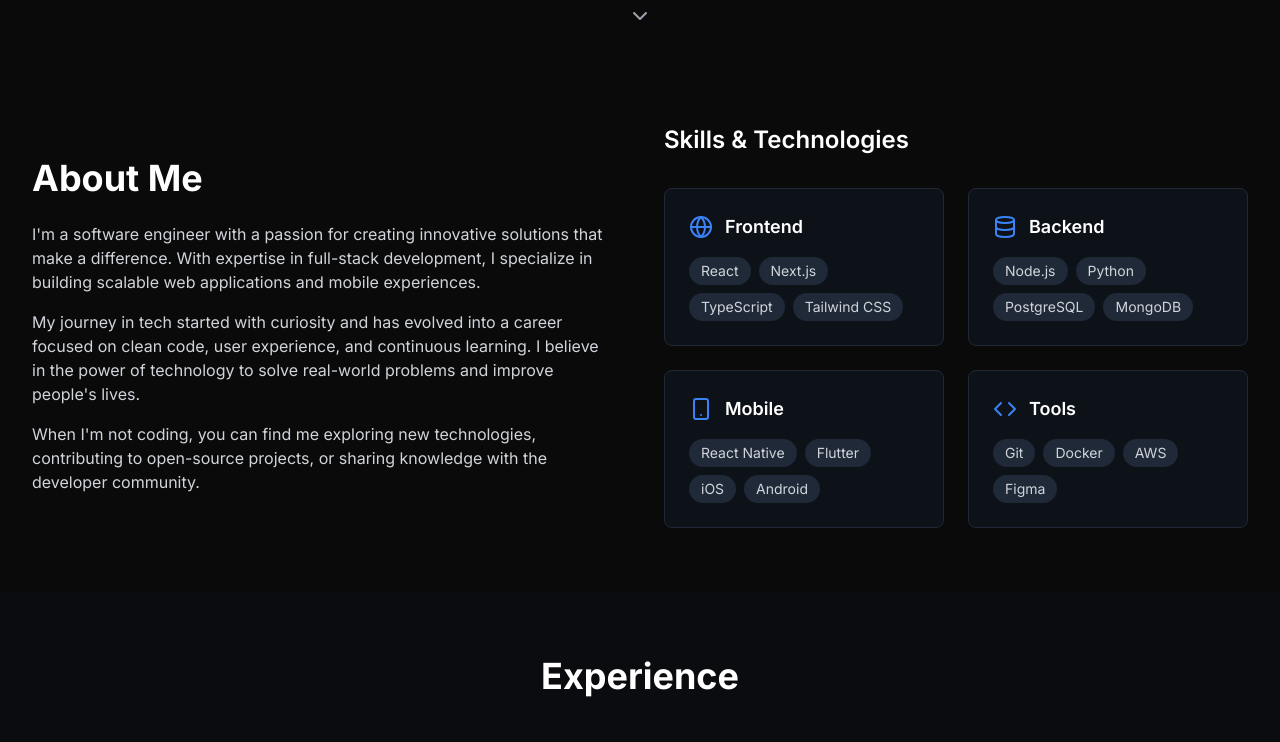
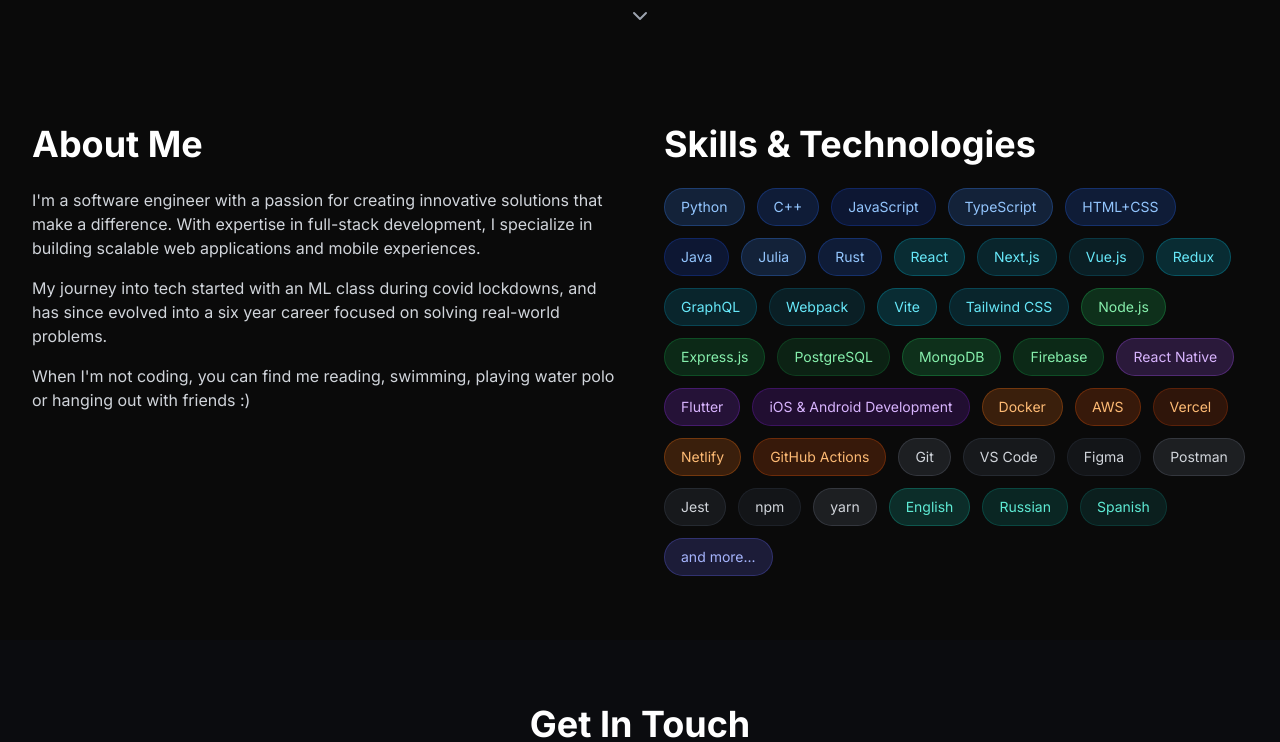
Before and after one commit to Daniel-Iofin/danieliofin.com, a Next.js app: page / in a window 1280 px wide. Shown: the part 740-1482 px from the top of the page. Built offline with nearby package versions, Linux system fonts and the light colour scheme.

Commit message:
Updated about section, hid other sections

```diff
--- a/app/page.tsx
+++ b/app/page.tsx
@@ -1,7 +1,7 @@
 import Hero from '@/components/Hero'
 import About from '@/components/About'
-import Experience from '@/components/Experience'
-import Projects from '@/components/Projects'
+// import Experience from '@/components/Experience'
+// import Projects from '@/components/Projects'
 import Contact from '@/components/Contact'
 import Navigation from '@/components/Navigation'
 
@@ -11,8 +11,8 @@
       <Navigation />
       <Hero />
       <About />
-      <Experience />
-      <Projects />
+      {/* <Experience /> */}
+      {/* <Projects /> */}
       <Contact />
     </main>
   )
--- a/components/About.tsx
+++ b/components/About.tsx
@@ -5,10 +5,61 @@
 
 const About = () => {
   const skills = [
-    { name: 'Frontend', icon: Globe, items: ['React', 'Next.js', 'TypeScript', 'Tailwind CSS'] },
-    { name: 'Backend', icon: Database, items: ['Node.js', 'Python', 'PostgreSQL', 'MongoDB'] },
-    { name: 'Mobile', icon: Smartphone, items: ['React Native', 'Flutter', 'iOS', 'Android'] },
-    { name: 'Tools', icon: Code, items: ['Git', 'Docker', 'AWS', 'Figma'] },
+    // Programming Languages (Blue tones)
+    { name: 'Python', category: 'languages', color: 'bg-blue-500/20 text-blue-300 border-blue-500/30' },
+    { name: 'C++', category: 'languages', color: 'bg-blue-600/20 text-blue-300 border-blue-600/30' },
+    { name: 'JavaScript', category: 'languages', color: 'bg-blue-700/20 text-blue-300 border-blue-700/30' },
+    { name: 'TypeScript', category: 'languages', color: 'bg-blue-500/20 text-blue-300 border-blue-500/30' },
+    { name: 'HTML+CSS', category: 'languages', color: 'bg-blue-600/20 text-blue-300 border-blue-600/30' },
+    { name: 'Java', category: 'languages', color: 'bg-blue-700/20 text-blue-300 border-blue-700/30' },
+    { name: 'Julia', category: 'languages', color: 'bg-blue-500/20 text-blue-300 border-blue-500/30' },
+    { name: 'Rust', category: 'languages', color: 'bg-blue-600/20 text-blue-300 border-blue-600/30' },
+
+    // Frontend Technologies (Cyan tones)
+    { name: 'React', category: 'frontend', color: 'bg-cyan-500/20 text-cyan-300 border-cyan-500/30' },
+    { name: 'Next.js', category: 'frontend', color: 'bg-cyan-600/20 text-cyan-300 border-cyan-600/30' },
+    { name: 'Vue.js', category: 'frontend', color: 'bg-cyan-700/20 text-cyan-300 border-cyan-700/30' },
+    { name: 'Redux', category: 'frontend', color: 'bg-cyan-500/20 text-cyan-300 border-cyan-500/30' },
+    { name: 'GraphQL', category: 'frontend', color: 'bg-cyan-600/20 text-cyan-300 border-cyan-600/30' },
+    { name: 'Webpack', category: 'frontend', color: 'bg-cyan-700/20 text-cyan-300 border-cyan-700/30' },
+    { name: 'Vite', category: 'frontend', color: 'bg-cyan-500/20 text-cyan-300 border-cyan-500/30' },
+    { name: 'Tailwind CSS', category: 'frontend', color: 'bg-cyan-600/20 text-cyan-300 border-cyan-600/30' },
+
+    // Backend Technologies (Green tones)
+    { name: 'Node.js', category: 'backend', color: 'bg-green-500/20 text-green-300 border-green-500/30' },
+    { name: 'Express.js', category: 'backend', color: 'bg-green-600/20 text-green-300 border-green-600/30' },
+    { name: 'PostgreSQL', category: 'backend', color: 'bg-green-700/20 text-green-300 border-green-700/30' },
+    { name: 'MongoDB', category: 'backend', color: 'bg-green-500/20 text-green-300 border-green-500/30' },
+    { name: 'Firebase', category: 'backend', color: 'bg-green-600/20 text-green-300 border-green-600/30' },
+
+    // Mobile & Cross-platform (Purple tones)
+    { name: 'React Native', category: 'mobile', color: 'bg-purple-500/20 text-purple-300 border-purple-500/30' },
+    { name: 'Flutter', category: 'mobile', color: 'bg-purple-600/20 text-purple-300 border-purple-600/30' },
+    { name: 'iOS & Android Development', category: 'mobile', color: 'bg-purple-700/20 text-purple-300 border-purple-700/30' },
+
+    // DevOps & Cloud (Orange tones)
+    { name: 'Docker', category: 'devops', color: 'bg-orange-500/20 text-orange-300 border-orange-500/30' },
+    { name: 'AWS', category: 'devops', color: 'bg-orange-600/20 text-orange-300 border-orange-600/30' },
+    { name: 'Vercel', category: 'devops', color: 'bg-orange-700/20 text-orange-300 border-orange-700/30' },
+    { name: 'Netlify', category: 'devops', color: 'bg-orange-500/20 text-orange-300 border-orange-500/30' },
+    { name: 'GitHub Actions', category: 'devops', color: 'bg-orange-600/20 text-orange-300 border-orange-600/30' },
+
+    // Tools & Others (Gray tones)
+    { name: 'Git', category: 'tools', color: 'bg-gray-500/20 text-gray-300 border-gray-500/30' },
+    { name: 'VS Code', category: 'tools', color: 'bg-gray-600/20 text-gray-300 border-gray-600/30' },
+    { name: 'Figma', category: 'tools', color: 'bg-gray-700/20 text-gray-300 border-gray-700/30' },
+    { name: 'Postman', category: 'tools', color: 'bg-gray-500/20 text-gray-300 border-gray-500/30' },
+    { name: 'Jest', category: 'tools', color: 'bg-gray-600/20 text-gray-300 border-gray-600/30' },
+    { name: 'npm', category: 'tools', color: 'bg-gray-700/20 text-gray-300 border-gray-700/30' },
+    { name: 'yarn', category: 'tools', color: 'bg-gray-500/20 text-gray-300 border-gray-500/30' },
+
+    // Spoken Languages (Teal tones)
+    { name: 'English', category: 'spoken', color: 'bg-teal-500/20 text-teal-300 border-teal-500/30' },
+    { name: 'Russian', category: 'spoken', color: 'bg-teal-600/20 text-teal-300 border-teal-600/30' },
+    { name: 'Spanish', category: 'spoken', color: 'bg-teal-700/20 text-teal-300 border-teal-700/30' },
+
+    // And More (Indigo tones)
+    { name: 'and more...', category: 'more', color: 'bg-indigo-500/20 text-indigo-300 border-indigo-500/30' }
   ]
 
   return (
@@ -19,7 +70,7 @@
           whileInView={{ opacity: 1, y: 0 }}
           transition={{ duration: 0.8 }}
           viewport={{ once: true }}
-          className="grid lg:grid-cols-2 gap-12 items-center"
+          className="grid lg:grid-cols-2 gap-12 items-start"
         >
           <div>
             <motion.h2
@@ -45,53 +96,39 @@
                 and mobile experiences.
               </p>
               <p>
-                My journey in tech started with curiosity and has evolved into a career focused on
-                clean code, user experience, and continuous learning. I believe in the power of
-                technology to solve real-world problems and improve people's lives.
+                My journey into tech started with an ML class during covid lockdowns,
+                and has since evolved into a six year career focused on solving real-world problems.
               </p>
               <p>
-                When I'm not coding, you can find me exploring new technologies, contributing to
-                open-source projects, or sharing knowledge with the developer community.
+                When I'm not coding, you can find me reading, swimming, playing water polo or hanging out with friends :)
               </p>
             </motion.div>
           </div>
 
           <div>
-            <motion.h3
-              className="text-2xl font-semibold mb-8"
+            <motion.h2
+              className="text-3xl md:text-4xl font-bold mb-6"
               initial={{ opacity: 0, y: 20 }}
               whileInView={{ opacity: 1, y: 0 }}
               transition={{ duration: 0.8, delay: 0.2 }}
               viewport={{ once: true }}
             >
               Skills & Technologies
-            </motion.h3>
+            </motion.h2>
 
-            <div className="grid grid-cols-1 md:grid-cols-2 gap-6">
+            <div className="flex flex-wrap gap-3">
               {skills.map((skill, index) => (
-                <motion.div
+                <motion.span
                   key={skill.name}
-                  className="bg-gray-900/50 p-6 rounded-lg border border-gray-800"
-                  initial={{ opacity: 0, y: 20 }}
-                  whileInView={{ opacity: 1, y: 0 }}
-                  transition={{ duration: 0.8, delay: 0.2 + index * 0.1 }}
+                  className={`px-4 py-2 text-sm rounded-full border ${skill.color} hover:scale-105 transition-transform duration-200 cursor-default`}
+                  initial={{ opacity: 0, scale: 0.8 }}
+                  whileInView={{ opacity: 1, scale: 1 }}
+                  transition={{ duration: 0.5, delay: index * 0.02 }}
                   viewport={{ once: true }}
+                  title={skill.category}
                 >
-                  <div className="flex items-center mb-4">
-                    <skill.icon className="w-6 h-6 text-primary mr-3" />
-                    <h4 className="font-semibold text-lg">{skill.name}</h4>
-                  </div>
-                  <div className="flex flex-wrap gap-2">
-                    {skill.items.map((item) => (
-                      <span
-                        key={item}
-                        className="px-3 py-1 bg-gray-800 text-gray-300 text-sm rounded-full"
-                      >
-                        {item}
-                      </span>
-                    ))}
-                  </div>
-                </motion.div>
+                  {skill.name}
+                </motion.span>
               ))}
             </div>
           </div>
--- a/components/Contact.tsx
+++ b/components/Contact.tsx
@@ -1,7 +1,7 @@
 'use client'
 
 import { motion } from 'framer-motion'
-import { Mail, Github, Linkedin, Twitter, Send } from 'lucide-react'
+import { Mail, Github, Linkedin, Twitter, Send, Instagram } from 'lucide-react'
 import { useState } from 'react'
 
 const Contact = () => {
@@ -28,6 +28,11 @@
       name: 'Twitter',
       url: 'https://twitter.com/danieliofin',
       icon: Twitter
+    },
+    {
+      name: 'Instagram',
+      url: 'https://instagram.com/daniel.e.io',
+      icon: Instagram
     },
     {
       name: 'Email',
--- a/components/Hero.tsx
+++ b/components/Hero.tsx
@@ -36,7 +36,7 @@
             animate={{ opacity: 1, y: 0 }}
             transition={{ duration: 0.8, delay: 0.4 }}
           >
-            Software engineer, student, and athlete based out of New York City
+            Software engineer, tutor, and athlete based out of New York City
           </motion.p>
 
           <motion.div
```
